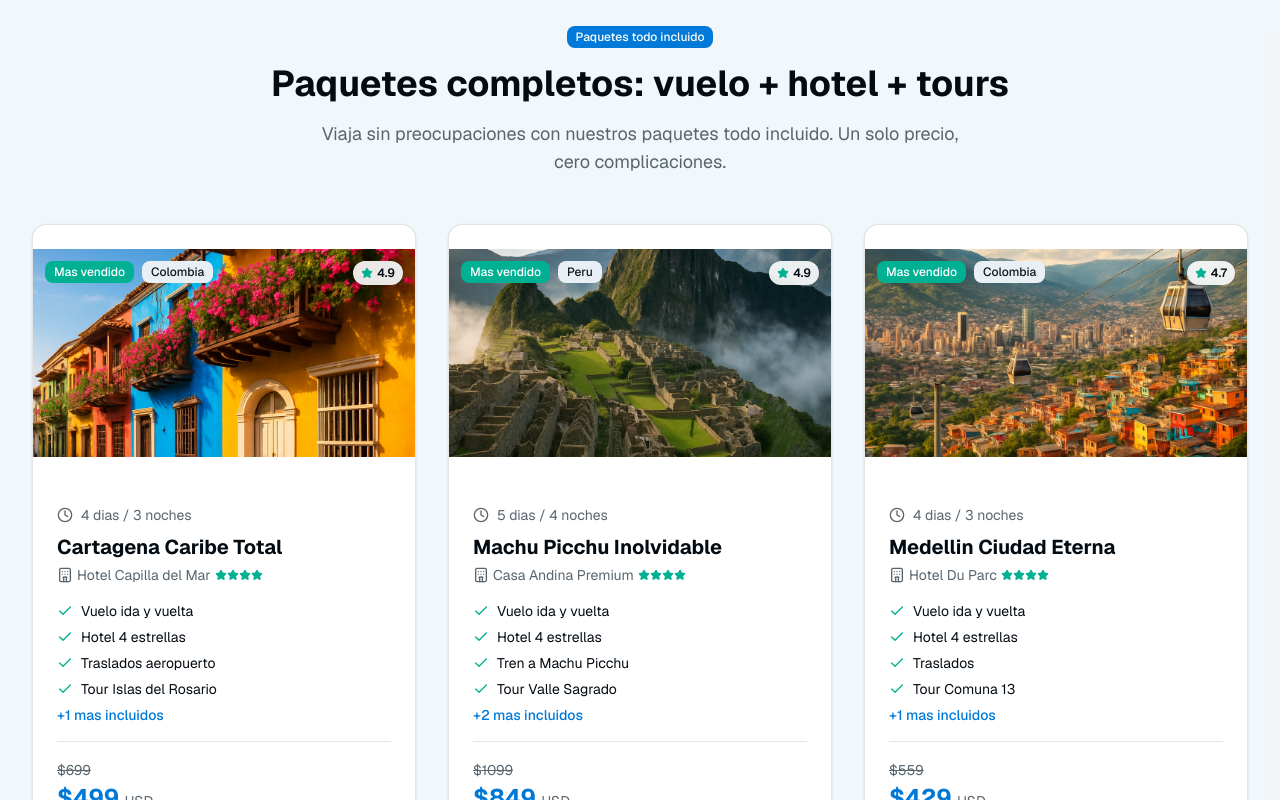
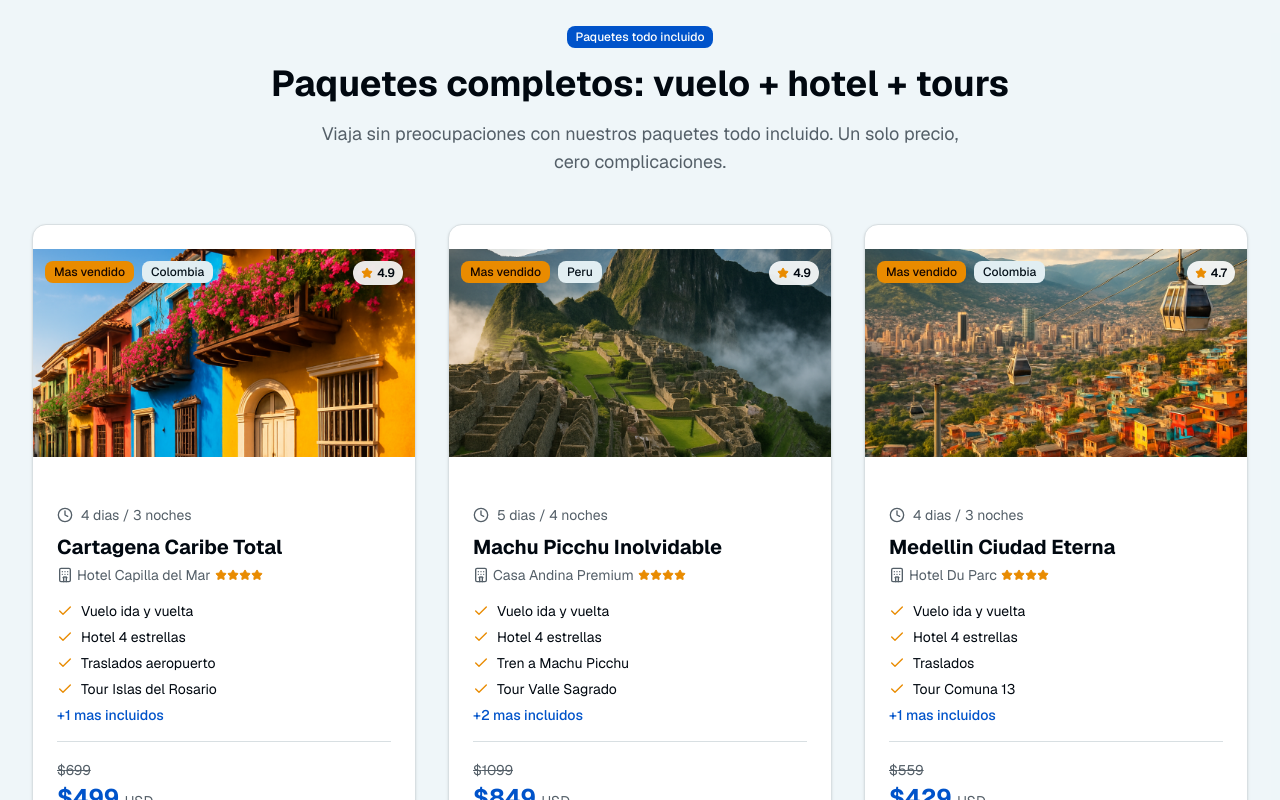
Before and after one commit to Miles901/Agencia-de-viajes, a Next.js app in the folder flight-booking-page/: page / in a window 1280 px wide. Shown: the part 2000-2800 px from the top of the page. Built offline with nearby package versions, Linux system fonts and the light colour scheme.

Commit message:
feat: nuevo logo SVG Airvon (globo + vuelo) y paleta azul océano + ámbar dorado
Co-authored-by: Miles901 <Miles901@users.noreply.github.com>

```diff
--- a/flight-booking-page/app/globals.css
+++ b/flight-booking-page/app/globals.css
@@ -4,74 +4,87 @@
 @custom-variant dark (&:is(.dark *));
 
 :root {
-  --background: oklch(0.98 0.005 240);
-  --foreground: oklch(0.15 0.02 240);
+  /* Paleta Airvon — Azul océano profundo + Ámbar dorado */
+  --background: oklch(0.98 0.006 220);
+  --foreground: oklch(0.13 0.025 240);
   --card: oklch(1 0 0);
-  --card-foreground: oklch(0.15 0.02 240);
+  --card-foreground: oklch(0.13 0.025 240);
   --popover: oklch(1 0 0);
-  --popover-foreground: oklch(0.15 0.02 240);
-  --primary: oklch(0.55 0.2 240);
+  --popover-foreground: oklch(0.13 0.025 240);
+  /* Azul océano vibrante */
+  --primary: oklch(0.46 0.22 248);
   --primary-foreground: oklch(1 0 0);
-  --secondary: oklch(0.95 0.01 240);
-  --secondary-foreground: oklch(0.2 0.02 240);
-  --muted: oklch(0.95 0.005 240);
-  --muted-foreground: oklch(0.5 0.02 240);
-  --accent: oklch(0.65 0.18 180);
-  --accent-foreground: oklch(1 0 0);
+  --secondary: oklch(0.94 0.015 220);
+  --secondary-foreground: oklch(0.18 0.025 240);
+  --muted: oklch(0.94 0.008 220);
+  --muted-foreground: oklch(0.48 0.02 240);
+  /* Ámbar dorado cálido */
+  --accent: oklch(0.72 0.165 65);
+  --accent-foreground: oklch(0.15 0.04 60);
   --destructive: oklch(0.577 0.245 27.325);
-  --destructive-foreground: oklch(0.577 0.245 27.325);
-  --border: oklch(0.922 0 0);
-  --input: oklch(0.922 0 0);
-  --ring: oklch(0.708 0 0);
-  --chart-1: oklch(0.646 0.222 41.116);
-  --chart-2: oklch(0.6 0.118 184.704);
-  --chart-3: oklch(0.398 0.07 227.392);
-  --chart-4: oklch(0.828 0.189 84.429);
-  --chart-5: oklch(0.769 0.188 70.08);
+  --destructive-foreground: oklch(1 0 0);
+  --border: oklch(0.9 0.008 220);
+  --input: oklch(0.9 0.008 220);
+  --ring: oklch(0.46 0.22 248);
+  --chart-1: oklch(0.46 0.22 248);
+  --chart-2: oklch(0.72 0.165 65);
+  --chart-3: oklch(0.58 0.18 185);
+  --chart-4: oklch(0.65 0.2 300);
+  --chart-5: oklch(0.62 0.19 25);
   --radius: 0.625rem;
-  --sidebar: oklch(0.985 0 0);
-  --sidebar-foreground: oklch(0.145 0 0);
-  --sidebar-primary: oklch(0.205 0 0);
-  --sidebar-primary-foreground: oklch(0.985 0 0);
-  --sidebar-accent: oklch(0.97 0 0);
-  --sidebar-accent-foreground: oklch(0.205 0 0);
-  --sidebar-border: oklch(0.922 0 0);
-  --sidebar-ring: oklch(0.708 0 0);
+  /* Variables de logo */
+  --logo-grad-start: #3b9eff;
+  --logo-grad-end: #0044cc;
+  --logo-accent: #f59e0b;
+  --sidebar: oklch(0.98 0.006 220);
+  --sidebar-foreground: oklch(0.13 0.025 240);
+  --sidebar-primary: oklch(0.46 0.22 248);
+  --sidebar-primary-foreground: oklch(1 0 0);
+  --sidebar-accent: oklch(0.94 0.015 220);
+  --sidebar-accent-foreground: oklch(0.18 0.025 240);
+  --sidebar-border: oklch(0.9 0.008 220);
+  --sidebar-ring: oklch(0.46 0.22 248);
 }
 
 .dark {
-  --background: oklch(0.145 0 0);
-  --foreground: oklch(0.985 0 0);
-  --card: oklch(0.145 0 0);
-  --card-foreground: oklch(0.985 0 0);
-  --popover: oklch(0.145 0 0);
-  --popover-foreground: oklch(0.985 0 0);
-  --primary: oklch(0.985 0 0);
-  --primary-foreground: oklch(0.205 0 0);
-  --secondary: oklch(0.269 0 0);
-  --secondary-foreground: oklch(0.985 0 0);
-  --muted: oklch(0.269 0 0);
-  --muted-foreground: oklch(0.708 0 0);
-  --accent: oklch(0.269 0 0);
-  --accent-foreground: oklch(0.985 0 0);
-  --destructive: oklch(0.396 0.141 25.723);
-  --destructive-foreground: oklch(0.637 0.237 25.331);
-  --border: oklch(0.269 0 0);
-  --input: oklch(0.269 0 0);
-  --ring: oklch(0.439 0 0);
-  --chart-1: oklch(0.488 0.243 264.376);
-  --chart-2: oklch(0.696 0.17 162.48);
-  --chart-3: oklch(0.769 0.188 70.08);
-  --chart-4: oklch(0.627 0.265 303.9);
-  --chart-5: oklch(0.645 0.246 16.439);
-  --sidebar: oklch(0.205 0 0);
-  --sidebar-foreground: oklch(0.985 0 0);
-  --sidebar-primary: oklch(0.488 0.243 264.376);
-  --sidebar-primary-foreground: oklch(0.985 0 0);
-  --sidebar-accent: oklch(0.269 0 0);
-  --sidebar-accent-foreground: oklch(0.985 0 0);
-  --sidebar-border: oklch(0.269 0 0);
-  --sidebar-ring: oklch(0.439 0 0);
+  --background: oklch(0.13 0.02 245);
+  --foreground: oklch(0.97 0.005 220);
+  --card: oklch(0.17 0.022 245);
+  --card-foreground: oklch(0.97 0.005 220);
+  --popover: oklch(0.17 0.022 245);
+  --popover-foreground: oklch(0.97 0.005 220);
+  /* Azul más claro para dark mode */
+  --primary: oklch(0.62 0.2 248);
+  --primary-foreground: oklch(0.08 0.02 248);
+  --secondary: oklch(0.22 0.025 245);
+  --secondary-foreground: oklch(0.92 0.008 220);
+  --muted: oklch(0.22 0.025 245);
+  --muted-foreground: oklch(0.62 0.015 235);
+  /* Ámbar más brillante en dark */
+  --accent: oklch(0.78 0.16 68);
+  --accent-foreground: oklch(0.12 0.04 60);
+  --destructive: oklch(0.45 0.18 25);
+  --destructive-foreground: oklch(0.95 0.01 25);
+  --border: oklch(0.26 0.025 245);
+  --input: oklch(0.26 0.025 245);
+  --ring: oklch(0.62 0.2 248);
+  --chart-1: oklch(0.62 0.2 248);
+  --chart-2: oklch(0.78 0.16 68);
+  --chart-3: oklch(0.65 0.17 185);
+  --chart-4: oklch(0.7 0.19 300);
+  --chart-5: oklch(0.68 0.2 25);
+  /* Variables de logo */
+  --logo-grad-start: #60b4ff;
+  --logo-grad-end: #1a6fdf;
+  --logo-accent: #fbbf24;
+  --sidebar: oklch(0.17 0.022 245);
+  --sidebar-foreground: oklch(0.97 0.005 220);
+  --sidebar-primary: oklch(0.62 0.2 248);
+  --sidebar-primary-foreground: oklch(0.08 0.02 248);
+  --sidebar-accent: oklch(0.22 0.025 245);
+  --sidebar-accent-foreground: oklch(0.92 0.008 220);
+  --sidebar-border: oklch(0.26 0.025 245);
+  --sidebar-ring: oklch(0.62 0.2 248);
 }
 
 @theme inline {
--- /dev/null
+++ b/flight-booking-page/components/airvon-logo.tsx
@@ -0,0 +1,83 @@
+interface AirvonLogoProps {
+  /** Size of the icon mark in px */
+  size?: number;
+  /** Show text beside the icon */
+  showText?: boolean;
+  /** Use white text + icon (for dark backgrounds) */
+  inverted?: boolean;
+}
+
+export function AirvonLogo({ size = 36, showText = true, inverted = false }: AirvonLogoProps) {
+  const textColor = inverted ? "#ffffff" : "currentColor";
+
+  return (
+    <div className="flex items-center gap-2.5 select-none">
+      {/* Icon mark: globe + flight arc */}
+      <svg
+        width={size}
+        height={size}
+        viewBox="0 0 40 40"
+        fill="none"
+        xmlns="http://www.w3.org/2000/svg"
+        aria-hidden="true"
+      >
+        {/* Outer circle – globe */}
+        <circle cx="20" cy="20" r="18" fill="url(#globe-grad)" />
+
+        {/* Latitude lines */}
+        <ellipse cx="20" cy="20" rx="18" ry="7" stroke="white" strokeOpacity="0.25" strokeWidth="1" fill="none" />
+        <line x1="2" y1="20" x2="38" y2="20" stroke="white" strokeOpacity="0.25" strokeWidth="1" />
+
+        {/* Longitude arcs */}
+        <path d="M20 2 C27 8 27 32 20 38" stroke="white" strokeOpacity="0.25" strokeWidth="1" fill="none" />
+        <path d="M20 2 C13 8 13 32 20 38" stroke="white" strokeOpacity="0.25" strokeWidth="1" fill="none" />
+
+        {/* Flight arc – white dashed curve */}
+        <path
+          d="M7 28 Q20 6 33 14"
+          stroke="white"
+          strokeWidth="1.6"
+          strokeLinecap="round"
+          strokeDasharray="2.5 2.5"
+          fill="none"
+        />
+
+        {/* Airplane – positioned at end of arc */}
+        <g transform="translate(30, 11) rotate(35)">
+          <path
+            d="M0 0 L-2.5 1.5 L0 1 L2.5 1.5 Z"
+            fill="white"
+          />
+          <path
+            d="M-1 1 L-3 3.5 L-1 3 L1 3.5 Z"
+            fill="white"
+            opacity="0.85"
+          />
+        </g>
+
+        {/* Departure dot */}
+        <circle cx="7" cy="28" r="1.8" fill="white" />
+
+        {/* Gradient def */}
+        <defs>
+          <radialGradient id="globe-grad" cx="35%" cy="30%" r="70%">
+            <stop offset="0%" stopColor="var(--logo-grad-start, #3b9eff)" />
+            <stop offset="100%" stopColor="var(--logo-grad-end, #0044cc)" />
+          </radialGradient>
+        </defs>
+      </svg>
+
+      {showText && (
+        <span
+          style={{ color: textColor }}
+          className="text-[1.35rem] font-extrabold tracking-tight leading-none"
+        >
+          Air
+          <span style={{ color: inverted ? "#fbbf24" : "var(--logo-accent, #f59e0b)" }}>
+            von
+          </span>
+        </span>
+      )}
+    </div>
+  );
+}
--- a/flight-booking-page/components/footer.tsx
+++ b/flight-booking-page/components/footer.tsx
@@ -1,5 +1,6 @@
 import Link from "next/link";
-import { Plane, Mail, Phone, MapPin, Instagram, Facebook, Twitter, Youtube } from "lucide-react";
+import { Mail, Phone, MapPin, Instagram, Facebook, Twitter, Youtube } from "lucide-react";
+import { AirvonLogo } from "@/components/airvon-logo";
 
 const socialLinks = [
   { icon: Instagram, href: "https://instagram.com/airvon", label: "Instagram" },
@@ -14,11 +15,8 @@ export function Footer() {
       <div className="max-w-7xl mx-auto">
         <div className="grid grid-cols-1 md:grid-cols-2 lg:grid-cols-4 gap-12">
           <div>
-            <div className="flex items-center gap-2 mb-4">
-              <div className="bg-primary p-2 rounded-lg">
-                <Plane className="h-5 w-5 text-primary-foreground" />
-              </div>
-              <span className="text-xl font-bold">Airvon</span>
+            <div className="mb-4">
+              <AirvonLogo size={36} showText inverted />
             </div>
             <p className="text-background/70 text-sm leading-relaxed mb-5">
               Tu plataforma de confianza para reservar vuelos y tours en Colombia y Peru. Viaja con seguridad y los mejores precios.
--- a/flight-booking-page/components/header.tsx
+++ b/flight-booking-page/components/header.tsx
@@ -1,12 +1,13 @@
 "use client";
 
-import { Plane, Menu, X, LogOut, MapPin, Sun, Moon } from "lucide-react";
+import { Menu, X, LogOut, MapPin, Sun, Moon } from "lucide-react";
 import { useState } from "react";
 import { useTheme } from "next-themes";
 import Link from "next/link";
 import { Button } from "@/components/ui/button";
 import { AuthModal } from "@/components/auth-modal";
 import { TourRequestModal } from "@/components/tour-request-modal";
+import { AirvonLogo } from "@/components/airvon-logo";
 
 interface UserData {
   name: string;
@@ -45,10 +46,7 @@ export function Header() {
           <div className="flex items-center justify-between h-16">
             <div className="flex items-center gap-2">
               <Link href="/" className="flex items-center gap-2">
-                <div className="bg-primary p-2 rounded-lg">
-                  <Plane className="h-5 w-5 text-primary-foreground" />
-                </div>
-                <span className="text-xl font-bold text-foreground">Airvon</span>
+                <AirvonLogo size={36} showText />
               </Link>
             </div>
 
--- a/flight-booking-page/components/special-offers.tsx
+++ b/flight-booking-page/components/special-offers.tsx
@@ -37,7 +37,7 @@ const offers = [
     discount: 24,
     destination: "Medellin, Colombia",
     validUntil: "20 Jun 2026",
-    image: "https://images.unsplash.com/photo-1568702846914-96b305d2aaeb?w=400&h=300&fit=crop",
+    image: "https://images.unsplash.com/photo-1619546813926-a78fa6372cd2?w=400&h=300&fit=crop",
   },
 ];
 
--- a/flight-booking-page/lib/data.ts
+++ b/flight-booking-page/lib/data.ts
@@ -72,7 +72,7 @@ export const destinations: Destination[] = [
     id: 3,
     name: "Medellin",
     country: "Colombia",
-    image: "https://images.unsplash.com/photo-1568702846914-96b305d2aaeb?w=800&q=80",
+    image: "https://images.unsplash.com/photo-1619546813926-a78fa6372cd2?w=800&q=80",
     price: 279,
     rating: 4.7,
     description: "La ciudad de la eterna primavera",
```
